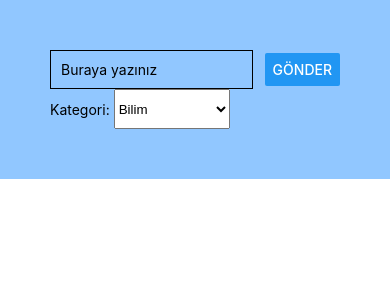
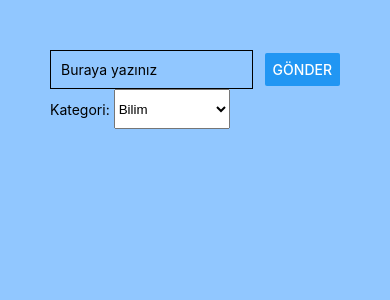
Before and after one commit to barbarosaffan/PublishApp, a React Native app: screen / in a window 390 px wide. Shown: the top 300 px of the page. Built offline with nearby package versions, Linux system fonts and the light colour scheme.

Commit message:
Did some styling and finalized the app.

```diff
--- a/App.js
+++ b/App.js
@@ -1,11 +1,12 @@
-import React, { useState, Component } from 'react';
-import { StyleSheet, Text, View, TextInput, Button, ScrollView, FlatList } from 'react-native';
-import {Picker} from '@react-native-picker/picker';
+import React, { useState } from 'react';
+import { StyleSheet, Text, View, TextInput, Button, FlatList } from 'react-native';
+import { Picker } from '@react-native-picker/picker';
 
 const styles = StyleSheet.create({
   screen: {
     padding: 50,
-    backgroundColor: '#91C7FF'
+    backgroundColor: '#91C7FF',
+    flex: 3,
   },
   inputContainer: {
     flexDirection: 'row',
```
Also changed, not shown: 1 other file (tests, documents, lock files or other folders).
